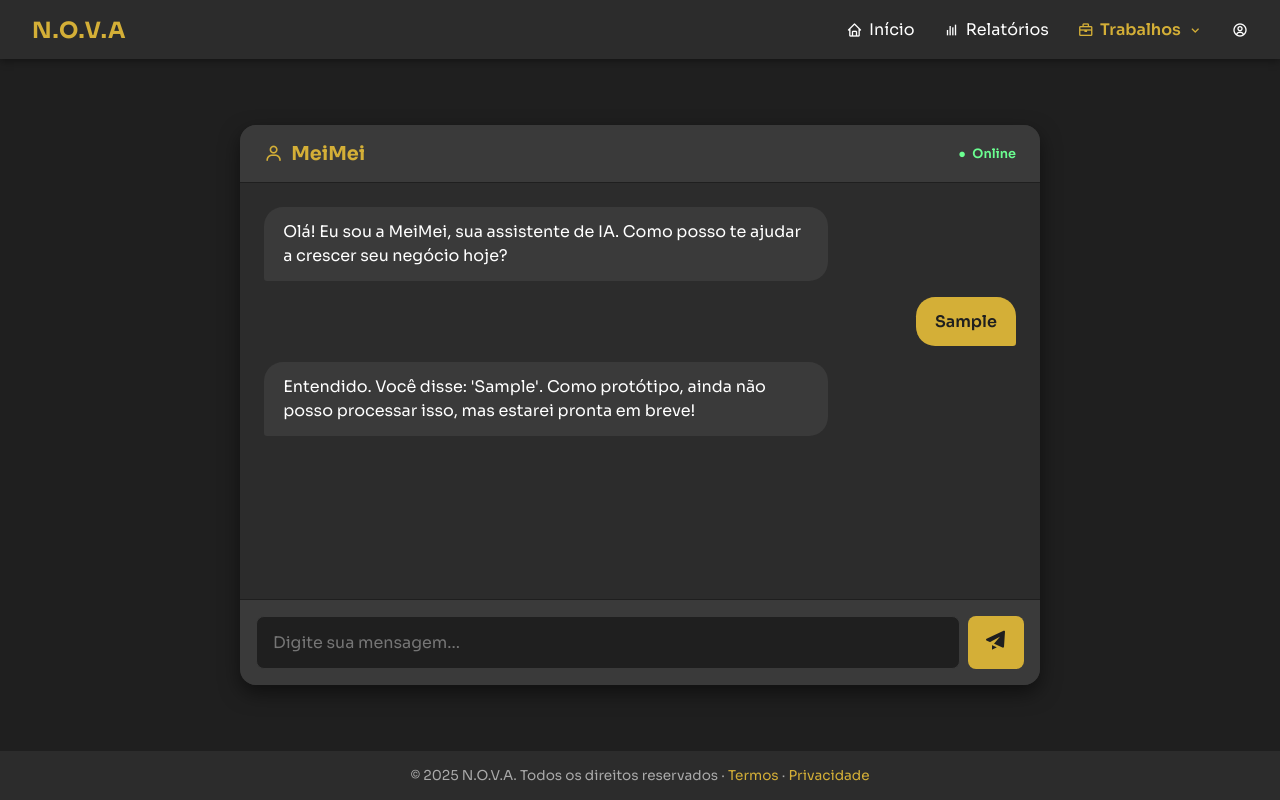
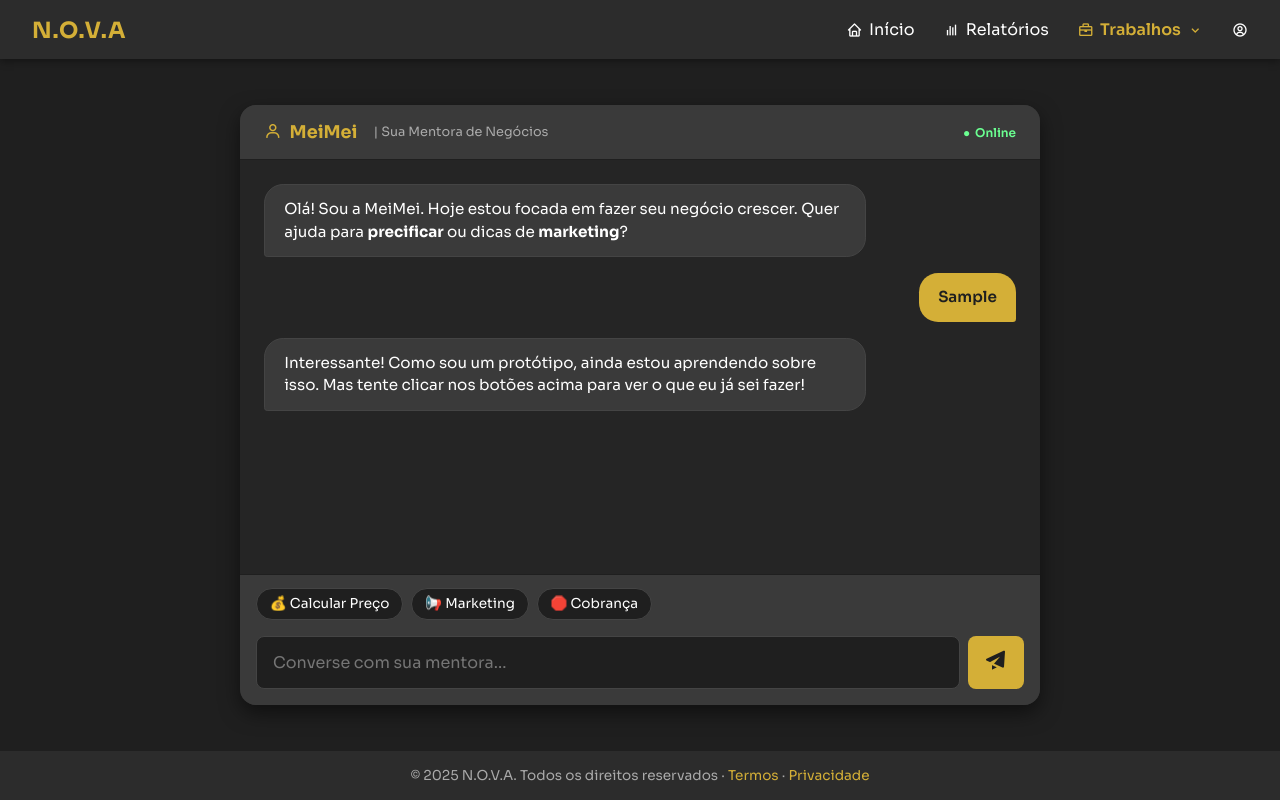
Before and after one commit to kauanpassos/nova_site, a plain HTML site: page painel-mei/meimei/index.html in a window 1280 px wide. Both pictures are taken after typing "Sample" into the empty fields and a click on the button "Enviar mensagem". Drawn offline with nearby package versions, Linux system fonts and the light colour scheme.

Commit message:
Feature: Transformando MeiMei em Mentora com Botoes Interativos

```diff
--- a/painel-mei/meimei/index.html
+++ b/painel-mei/meimei/index.html
@@ -16,15 +16,18 @@
         <ul class="barra-navegacao__menu">
           <li><a href="../inicio/index.html"><i class="bx bx-home"></i><span>Início</span></a></li>
           <li><a href="../relatorio/index.html"><i class="bx bx-bar-chart"></i><span>Relatórios</span></a></li>
-          <li class="menu-suspenso item-ativo"> <button type="button" class="menu-suspenso__botao" aria-haspopup="true" aria-expanded="false">
+          <li class="menu-suspenso item-ativo">
+            <button type="button" class="menu-suspenso__botao" aria-haspopup="true" aria-expanded="false">
               <i class="bx bx-briefcase"></i>
               <span>Trabalhos</span>
               <i class="bx bx-chevron-down seta"></i>
             </button>
             <ul class="menu-suspenso__conteudo">
-              <li><a href="index.html" class="item-ativo-filho"><i class="bx bx-user"></i> MeiMei</a></li> <li><a href="../lancamentos/index.html"><i class="bx bx-dollar-circle"></i> Lançamentos</a></li>
+              <li><a href="index.html" class="item-ativo-filho"><i class="bx bx-user"></i> MeiMei</a></li>
+              <li><a href="../lancamentos/index.html"><i class="bx bx-dollar-circle"></i> Lançamentos</a></li>
               <li><a href="../area_juridica/index.html"><i class="bx bx-data"></i> Área Jurídica</a></li>
-              <li><a href="../estoque/index.html"><i class="bx bx-package"></i> Estoque</a></li> </ul>
+              <li><a href="../estoque/index.html"><i class="bx bx-package"></i> Estoque</a></li>
+            </ul>
           </li>
           <li>
             <a href="../perfil/index.html" aria-label="Perfil do Usuário">
@@ -38,19 +41,28 @@
     <main class="conteudo-principal-chat">
         <div class="chat-container">
             <div class="chat-header">
-                <h2><i class='bx bx-user'></i> MeiMei</h2>
+                <h2><i class='bx bx-user'></i> MeiMei <span class="cargo-ia">| Sua Mentora de Negócios</span></h2>
                 <span class="status-online">Online</span>
             </div>
+
             <div class="chat-window" id="chat-window">
                 <div class="mensagem mensagem-ia">
-                    <p>Olá! Eu sou a MeiMei, sua assistente de IA. Como posso te ajudar a crescer seu negócio hoje?</p>
+                    <p>Olá! Sou a MeiMei. Hoje estou focada em fazer seu negócio crescer. Quer ajuda para <strong>precificar</strong> ou dicas de <strong>marketing</strong>?</p>
                 </div>
             </div>
+
+            <div class="area-inferior">
+                <div class="sugestoes-chips" id="chips-container">
+                    <button class="chip" onclick="usarChip('💰 Me ajude a calcular um preço')">💰 Calcular Preço</button>
+                    <button class="chip" onclick="usarChip('📢 Ideia de Post para Instagram')">📢 Marketing</button>
+                    <button class="chip" onclick="usarChip('🛑 Como cobrar um cliente educadamente?')">🛑 Cobrança</button>
+                </div>
+
                 <form class="chat-input-area" id="chat-form">
                     <input
                         type="text"
                         id="message-input"
-                    placeholder="Digite sua mensagem..."
+                        placeholder="Converse com sua mentora..."
                         autocomplete="off"
                     />
                     <button type="submit" class="botao-enviar" aria-label="Enviar mensagem">
@@ -58,11 +70,22 @@
                     </button>
                 </form>
             </div>
+        </div>
     </main>
+
     <footer class="rodape">
       <p>© 2025 N.O.V.A. Todos os direitos reservados · <a href="#">Termos</a> · <a href="#">Privacidade</a></p>
     </footer>
     <script src="../appGLOBAL.js" defer></script>
     <script src="script.js" defer></script>
+
+    <script>
+        function usarChip(texto) {
+            const input = document.getElementById('message-input');
+            input.value = texto;
+            // Dispara o evento de submit manualmente
+            document.getElementById('chat-form').dispatchEvent(new Event('submit'));
+        }
+    </script>
   </body>
 </html>
--- a/painel-mei/meimei/script.js
+++ b/painel-mei/meimei/script.js
@@ -1,121 +1,114 @@
 /*
  * Arquivo: script.js (da Pasta meimei)
- * Descrição: Controla a interface de chat.
- * Tarefas:
- * 1. (Menu Suspenso já está no appGLOBAL.js)
- * 2. Capturar o envio de mensagem do usuário.
- * 3. Adicionar a mensagem do usuário na tela.
- * 4. Simular uma resposta da IA (com o "gancho" da API).
+ * Descrição: Lógica de Chatbot com "Persona" de Coach.
  */
 
 document.addEventListener("DOMContentLoaded", () => {
 
-    // 1. Encontrar os elementos
     const chatWindow = document.getElementById("chat-window");
     const chatForm = document.getElementById("chat-form");
     const messageInput = document.getElementById("message-input");
 
-    if (!chatForm || !chatWindow || !messageInput) {
-        console.error("Erro: Elementos do chat não encontrados.");
-        return;
+    // Variável para guardar o "estado" da conversa (memória curta da IA)
+    let contextoAtual = null;
+    let dadosCalculadora = { custo: 0, lucro: 0 };
+
+    if (!chatForm || !chatWindow || !messageInput) return;
+
+    chatForm.addEventListener("submit", (evento) => {
+        evento.preventDefault();
+        const texto = messageInput.value.trim();
+        if (texto === "") return;
+
+        adicionarMensagem('usuario', texto);
+        messageInput.value = "";
+        processarRespostaIA(texto);
+    });
+
+    function adicionarMensagem(remetente, texto, digitando = false) {
+        const div = document.createElement('div');
+        div.classList.add('mensagem', remetente === 'usuario' ? 'mensagem-usuario' : 'mensagem-ia');
+        if (digitando) div.classList.add('digitando');
+
+        // Aceita HTML básico (negrito, quebra de linha)
+        div.innerHTML = `<p>${texto.replace(/\n/g, '<br>')}</p>`;
+
+        chatWindow.appendChild(div);
+        chatWindow.scrollTop = chatWindow.scrollHeight;
+        return div;
     }
 
-    // 2. Escutador de envio do formulário
-    chatForm.addEventListener("submit", (evento) => {
-        evento.preventDefault(); // Impede o recarregamento da página
+    function processarRespostaIA(textoUsuario) {
+        const divDigitando = adicionarMensagem('ia', 'MeiMei está digitando...', true);
 
-        const mensagemTexto = messageInput.value.trim();
-
-        if (mensagemTexto === "") {
-            return; // Não envia mensagem vazia
+        // Simula tempo de "pensar"
+        setTimeout(() => {
+            divDigitando.remove();
+            const resposta = gerarRespostaInteligente(textoUsuario);
+            adicionarMensagem('ia', resposta);
+        }, 1200);
     }
 
-        // 3. Adiciona a mensagem do usuário na tela
-        adicionarMensagemNaTela('usuario', mensagemTexto);
+    // --- CÉREBRO DA MEIMEI (Lógica de Coach) ---
+    function gerarRespostaInteligente(texto) {
+        const t = texto.toLowerCase();
 
-        // 4. Limpa o input
-        messageInput.value = "";
+        // 1. FLUXO: CALCULADORA DE PREÇO
+        if (t.includes("calcular preço") || t.includes("ajude a calcular") || contextoAtual === 'perguntando_custo') {
 
-        // 5. Simula o "digitando..." e pega a resposta da IA
-        simularRespostaIA(mensagemTexto);
-    });
-
-    /**
-     * Adiciona um balão de mensagem na tela.
-     * @param {'usuario' | 'ia'} remetente - Quem enviou a mensagem.
-     * @param {string} texto - O conteúdo da mensagem.
-     * @param {boolean} [digitando=false] - Se é uma mensagem de "digitando".
-     */
-    function adicionarMensagemNaTela(remetente, texto, digitando = false) {
-        const divMensagem = document.createElement('div');
-        divMensagem.classList.add('mensagem');
-
-        if (remetente === 'usuario') {
-            divMensagem.classList.add('mensagem-usuario');
+            // Se já estávamos falando disso e o usuário mandou um número
+            if (contextoAtual === 'perguntando_custo') {
+                const numero = parseFloat(t.replace(/[^0-9.,]/g, '').replace(',', '.'));
+                if (!isNaN(numero)) {
+                    dadosCalculadora.custo = numero;
+                    contextoAtual = 'perguntando_lucro'; // Próximo passo
+                    return "Entendido. O custo material foi de <strong>R$ " + numero.toFixed(2) + "</strong>.<br><br>Agora, quanto de lucro você quer ter? (Ex: 50%, 100% ou 'o dobro')";
                 } else {
-            divMensagem.classList.add('mensagem-ia');
-            if (digitando) {
-                divMensagem.classList.add('digitando');
+                    return "Não entendi o valor. Pode digitar apenas o número? (Ex: 50,00)";
                 }
             }
 
-        divMensagem.innerHTML = `<p>${texto}</p>`;
-        chatWindow.appendChild(divMensagem);
+            if (contextoAtual === 'perguntando_lucro') {
+                 // Simplesmente assumimos que ele quer 100% se ele não digitar número
+                 let margem = 100;
+                 const numero = parseFloat(t.replace(/[^0-9]/g, ''));
+                 if (!isNaN(numero)) margem = numero;
 
-        // Rola a janela para o final (para ver a última msg)
-        chatWindow.scrollTop = chatWindow.scrollHeight;
+                 const precoFinal = dadosCalculadora.custo * (1 + (margem / 100));
+                 contextoAtual = null; // Fim do fluxo
 
-        return divMensagem; // Retorna o elemento criado (útil para o "digitando")
+                 return `🧮 <strong>Cálculo Pronto!</strong><br>
+                 Para ter ${margem}% de lucro sobre o custo de R$ ${dadosCalculadora.custo.toFixed(2)}, você deve vender por:<br><br>
+                 <span style="font-size: 1.2rem; color: #ffd700; font-weight: bold;">R$ ${precoFinal.toFixed(2)}</span><br><br>
+                 Dica de Coach: Se o mercado cobrar mais caro, você pode aumentar esse preço e lucrar mais!`;
             }
 
-    // Função que simula a IA respondendo
-    function simularRespostaIA(mensagemUsuario) {
-        // Adiciona o balão "digitando..."
-        const divDigitando = adicionarMensagemNaTela('ia', 'MeiMei está digitando...', true);
-
-        // ==========================================================
-        // AQUI CONECTA À API DA IA (ex: Gemini, OpenAI, etc.)
-        //
-        // ex: fetch('/api/meimei/chat', {
-        //       method: 'POST',
-        //       headers: { 'Content-Type': 'application/json' },
-        //       body: JSON.stringify({ prompt: mensagemUsuario })
-        //    })
-        //    .then(response => response.json())
-        //    .then(data => {
-        //        const respostaIA = data.resposta;
-        //        divDigitando.remove(); // Remove o "digitando..."
-        //        adicionarMensagemNaTela('ia', respostaIA);
-        //    })
-        //    .catch(err => {
-        //        divDigitando.remove();
-        //        adicionarMensagemNaTela('ia', 'Desculpe, estou com problemas para conectar. Tente novamente.');
-        //    });
-        // ==========================================================
-
-        // ----- SIMULAÇÃO (Enquanto a API não vem) -----
-        // Finge que a IA "pensa" por 1.5 segundos
-        setTimeout(() => {
-            divDigitando.remove(); // Remove o "digitando..."
-
-            // Resposta "fake" baseada no que o usuário disse
-            let respostaSimulada = "Entendido. Você disse: '" + mensagemUsuario + "'. Como protótipo, ainda não posso processar isso, mas estarei pronta em breve!";
-
-            if (mensagemUsuario.toLowerCase().includes("olá") || mensagemUsuario.toLowerCase().includes("oi")) {
-                respostaSimulada = "Olá! Como posso ajudar nos seus negócios hoje?";
-            }
-            if (mensagemUsuario.toLowerCase().includes("lucro")) {
-                respostaSimulada = "Ótima pergunta! Para analisar seu lucro, por favor, vá para a página de 'Relatórios'. Os dados de lá são calculados com base nos seus 'Lançamentos'.";
-            }
-            if (mensagemUsuario.toLowerCase().includes("quem é você")) {
-                respostaSimulada = "Eu sou a MeiMei, uma inteligência artificial criada para ser sua assistente pessoal de negócios. Estou aqui para te ajudar a organizar suas finanças e crescer!";
+            // Início do fluxo
+            contextoAtual = 'perguntando_custo';
+            return "Adoro falar de números! 🤓 Para eu calcular o preço ideal, me diga primeiro: <br><strong>Qual foi o custo total dos materiais</strong> para fazer esse produto/serviço?";
         }
 
-            adicionarMensagemNaTela('ia', respostaSimulada);
-
-        }, 1500);
-        // ----- FIM DA SIMULAÇÃO -----
+        // 2. DICAS DE MARKETING
+        if (t.includes("marketing") || t.includes("instagram") || t.includes("post")) {
+            const dicas = [
+                "📸 <strong>Ideia de Post:</strong> Tire uma foto dos bastidores! Mostre você trabalhando. Clientes amam ver o processo.",
+                "🎥 <strong>Dica de Vídeo:</strong> Faça um vídeo curto respondendo a dúvida mais comum dos seus clientes.",
+                "💬 <strong>Engajamento:</strong> Poste uma enquete nos stories: 'Qual cor vocês preferem para o próximo produto?'"
+            ];
+            return dicas[Math.floor(Math.random() * dicas.length)];
         }
 
-    console.log("Script da MeiMei (meimei/script.js) carregado!");
+        // 3. COBRANÇA
+        if (t.includes("cobrar") || t.includes("caloteiro") || t.includes("deve")) {
+            return "Cobrar é delicado, mas necessário. Tente mandar assim:<br><br><em>'Olá [Nome]! Tudo bem? Estou fechando o caixa do mês e vi que seu pagamento ficou pendente. Consegue fazer o Pix hoje para eu dar baixa aqui? Obrigado!'</em><br><br>É educado, mas firme.";
+        }
+
+        // 4. SAUDAÇÕES
+        if (t.includes("olá") || t.includes("oi") || t.includes("tudo bem")) {
+            return "Olá! Sou sua mentora de negócios. Estou pronta para ajudar você a ganhar mais dinheiro hoje. Vamos calcular um preço ou planejar um post?";
+        }
+
+        // PADRÃO
+        return "Interessante! Como sou um protótipo, ainda estou aprendendo sobre isso. Mas tente clicar nos botões acima para ver o que eu já sei fazer!";
+    }
 });
--- a/painel-mei/meimei/style.css
+++ b/painel-mei/meimei/style.css
@@ -1,7 +1,7 @@
 /* ===== ESTILOS ESPECÍFICOS DO CHAT (MeiMei) ===== */
 
 .conteudo-principal-chat {
-  flex: 1; /* Ocupa todo o espaço disponível */
+  flex: 1;
   display: flex;
   justify-content: center;
   align-items: center;
@@ -11,17 +11,17 @@
 .chat-container {
   width: 100%;
   max-width: 800px;
-  height: 70vh; /* 70% da altura da tela */
+  height: 75vh; /* Altura otimizada */
   min-height: 500px;
   background-color: var(--fundo-claro);
   border-radius: 1rem;
   box-shadow: 0 8px 20px var(--cor-sombra-media);
   display: flex;
   flex-direction: column;
-  overflow: hidden; /* Garante que os cantos arredondados funcionem */
+  overflow: hidden;
 }
 
-/* --- Cabeçalho do Chat --- */
+/* --- Cabeçalho --- */
 .chat-header {
   background-color: var(--fundo-medio);
   padding: 1rem 1.5rem;
@@ -33,91 +33,133 @@
 
 .chat-header h2 {
   color: var(--cor-principal);
-  font-size: 1.2rem;
+  font-size: 1.1rem;
   display: flex;
   align-items: center;
   gap: 0.5rem;
 }
 
+.cargo-ia {
+    font-size: 0.8rem;
+    color: var(--cor-texto-secundario);
+    font-weight: 400;
+    margin-left: 0.5rem;
+}
+
 .status-online {
   color: var(--cor-sucesso);
-  font-size: 0.8rem;
+  font-size: 0.75rem;
   font-weight: 600;
 }
 .status-online::before {
   content: '●';
-  margin-right: 0.4rem;
+  margin-right: 0.3rem;
 }
 
 /* --- Janela de Mensagens --- */
 .chat-window {
-  flex: 1; /* Ocupa todo o espaço do container */
+  flex: 1;
   padding: 1.5rem;
-  overflow-y: auto; /* A MÁGICA: Habilita a rolagem */
+  overflow-y: auto;
   display: flex;
   flex-direction: column;
   gap: 1rem;
+  background-color: #252525; /* Fundo levemente diferente para contraste */
 }
 
-/* Estilo base de cada balão de mensagem */
 .mensagem {
-  max-width: 75%;
+  max-width: 80%;
   padding: 0.8rem 1.2rem;
   border-radius: 1.2rem;
   line-height: 1.5;
-  word-wrap: break-word; /* Quebra palavras longas */
+  word-wrap: break-word;
   animation: surgir 0.3s ease;
+  font-size: 0.95rem;
 }
 
-/* Animação para mensagens novas */
 @keyframes surgir {
-  from {
-    opacity: 0;
-    transform: translateY(10px);
-  }
-  to {
-    opacity: 1;
-    transform: translateY(0);
-  }
+  from { opacity: 0; transform: translateY(10px); }
+  to { opacity: 1; transform: translateY(0); }
 }
 
-
-/* Mensagem da IA (esquerda) */
 .mensagem-ia {
   background-color: var(--fundo-medio);
   color: var(--cor-texto);
-  border-bottom-left-radius: 0.2rem; /* Aquele "charme" de chat */
-  align-self: flex-start; /* Alinha à esquerda */
+  border-bottom-left-radius: 0.2rem;
+  align-self: flex-start;
+  border: 1px solid #444;
 }
 
-/* Mensagem do Usuário (direita) */
 .mensagem-usuario {
   background-color: var(--cor-principal);
   color: var(--fundo-escuro);
   font-weight: 600;
   border-bottom-right-radius: 0.2rem;
-  align-self: flex-end; /* Alinha à direita */
+  align-self: flex-end;
 }
 
-/* Para simular "digitando..." */
 .mensagem-ia.digitando {
   color: var(--cor-texto-secundario);
   font-style: italic;
+  border: none;
+  background: none;
+  padding-left: 0;
 }
 
+/* --- Área Inferior (Chips + Input) --- */
+.area-inferior {
+    background-color: var(--fundo-medio);
+    border-top: 1px solid var(--fundo-escuro);
+    display: flex;
+    flex-direction: column;
+}
 
-/* --- Área de Digitação --- */
+/* Estilo dos Chips (Balõezinhos) */
+.sugestoes-chips {
+    display: flex;
+    gap: 0.5rem;
+    padding: 0.8rem 1rem 0.2rem 1rem;
+    overflow-x: auto; /* Permite rolar lateralmente */
+    white-space: nowrap;
+
+    /* CORREÇÃO DE COMPATIBILIDADE (Chrome, Safari, Firefox) */
+    scrollbar-width: none; /* Firefox */
+    -ms-overflow-style: none; /* IE e Edge antigo */
+}
+
+/* Oculta a barra no Webkit (Chrome/Safari/Edge novo) */
+.sugestoes-chips::-webkit-scrollbar {
+    display: none;
+}
+
+.chip {
+    background-color: var(--fundo-escuro);
+    color: var(--cor-texto);
+    border: 1px solid #444;
+    padding: 0.4rem 0.8rem;
+    border-radius: 20px;
+    font-size: 0.85rem;
+    cursor: pointer;
+    transition: all 0.2s;
+    font-family: 'Sora', sans-serif;
+}
+
+.chip:hover {
+    border-color: var(--cor-principal);
+    color: var(--cor-principal);
+    transform: translateY(-2px);
+}
+
+/* Input Area */
 .chat-input-area {
   display: flex;
-  padding: 1rem;
-  background-color: var(--fundo-medio);
-  border-top: 1px solid var(--fundo-escuro);
+  padding: 0.8rem 1rem 1rem 1rem;
 }
 
 #message-input {
-  flex: 1; /* Ocupa o espaço */
+  flex: 1;
   background-color: var(--fundo-escuro);
-  border: 1px solid var(--fundo-medio);
+  border: 1px solid #444;
   color: var(--cor-texto);
   padding: 0.8rem 1rem;
   border-radius: 0.5rem;
@@ -139,30 +181,22 @@
   border: none;
   cursor: pointer;
   transition: opacity 0.3s;
-  font-size: 1.5rem; /* Tamanho do ícone */
+  font-size: 1.5rem;
 }
 .botao-enviar:hover {
   opacity: 0.9;
 }
 
-
-/* --- Responsivo Específico --- */
+/* --- Responsivo --- */
 @media (max-width: 768px) {
   .conteudo-principal-chat {
-    padding: 0.5rem;
-    /* Faz o chat ocupar a tela inteira, menos o header */
-    height: calc(100vh - 60px); /* 60px é a altura aprox. do header */
     padding: 0;
+    height: calc(100vh - 60px); /* Ajusta altura para mobile */
   }
   .chat-container {
-    height: 100%; /* Ocupa 100% do main */
+    height: 100%;
     max-width: 100%;
-    min-height: 0;
     border-radius: 0;
-    box-shadow: none;
-  }
-  .chat-window {
-    padding: 1rem;
   }
   .mensagem {
     max-width: 85%;
```
Lines whose indentation alone changed are shown as unchanged.
